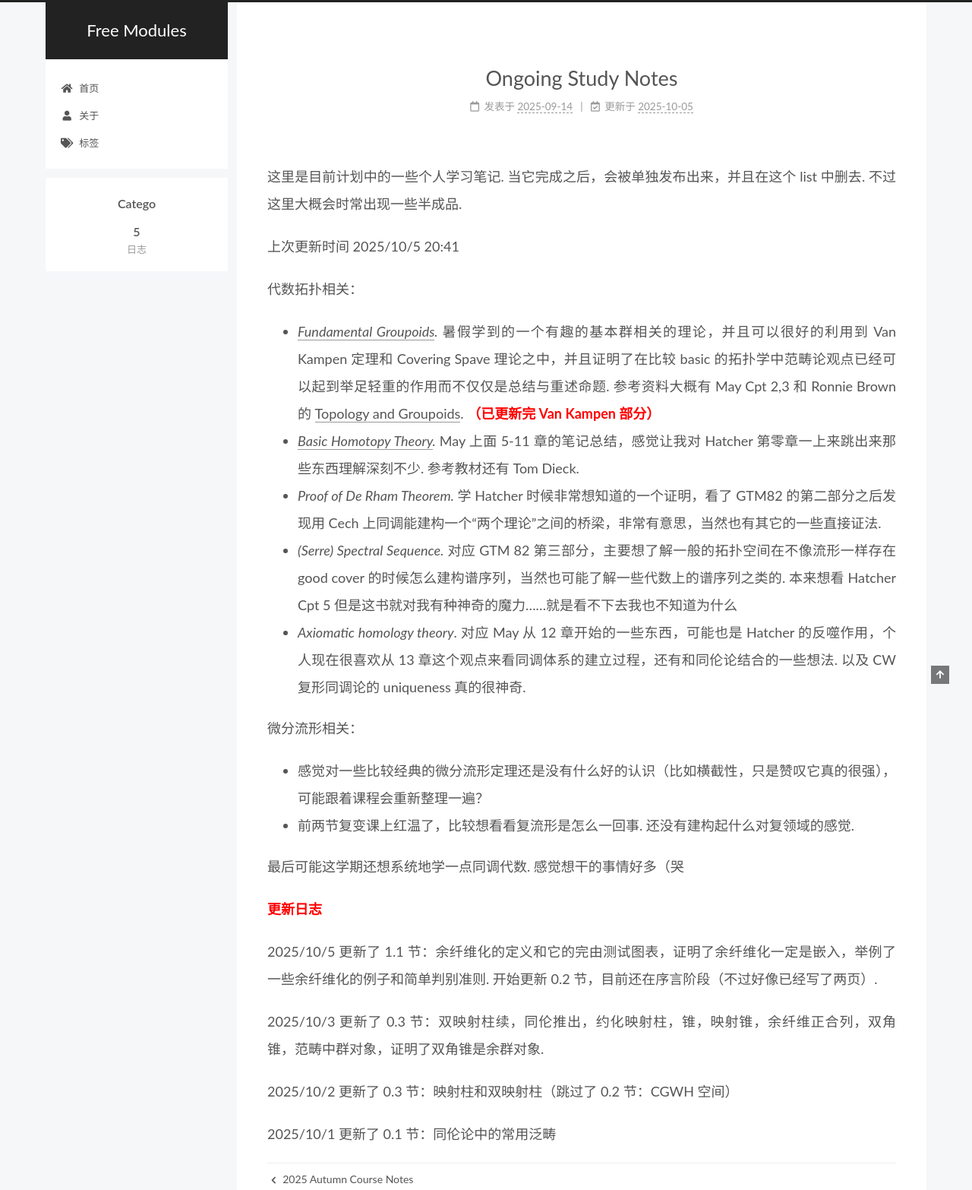
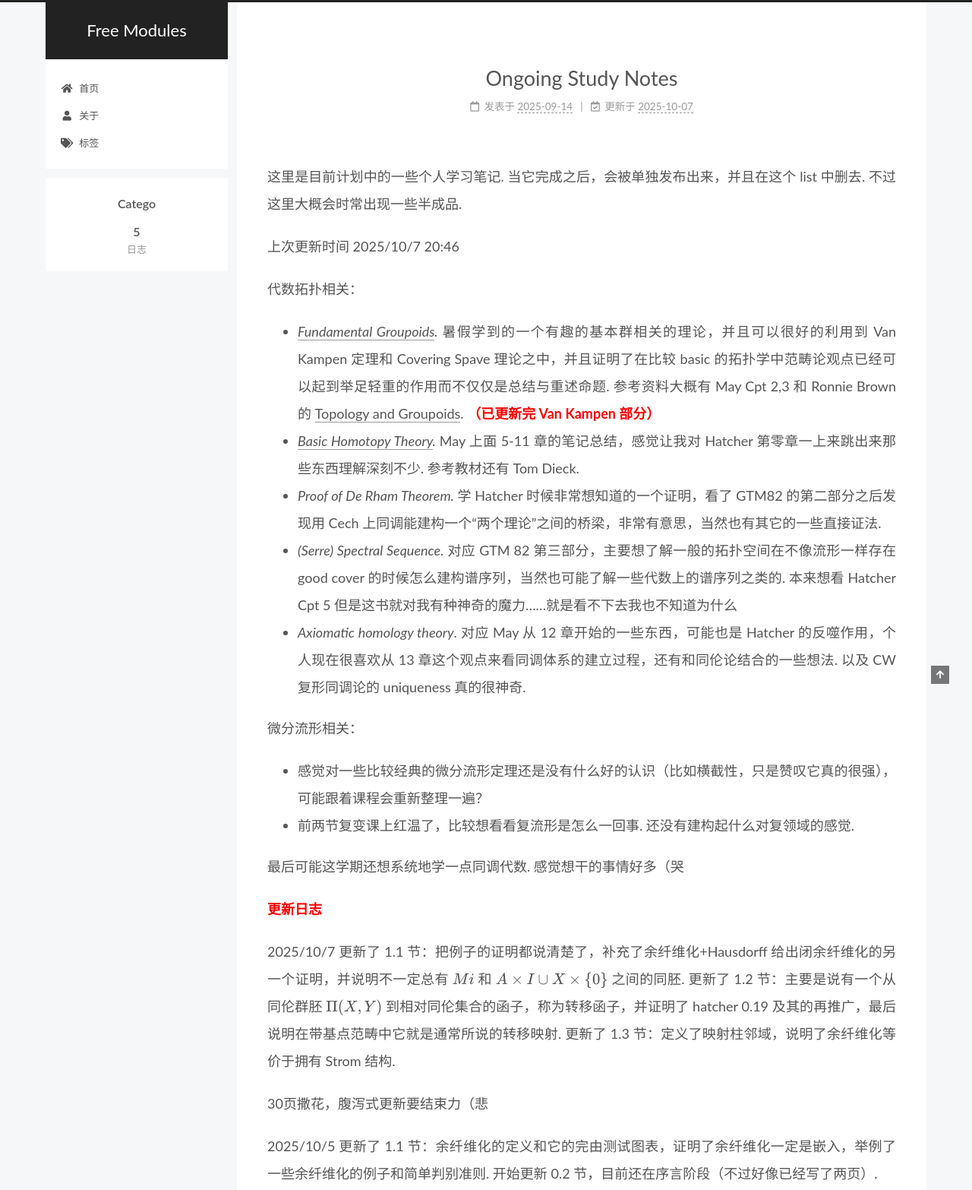
Before and after one commit to Catego97/Catego97.github.io, a plain HTML site: page 2025/09/14/todolist/index.html in a window 1280 px wide. Shown: the top 1566 px of the page at 76% size. Drawn offline with nearby package versions, Linux system fonts and the light colour scheme; some packages are replaced by stand-ins of ours; a script that the page names is missing.

Commit message:
Site updated: 2025-10-07 20:48:26

```diff
--- a/2025/09/14/todolist/index.html
+++ b/2025/09/14/todolist/index.html
@@ -23,7 +23,7 @@
   <meta name="description" content="这里是目前计划中的一些个人学习笔记.
  当它完成之后，会被单独发布出来，并且在这个 list 中删去.
  不过这里大概会时常出现一些半成品.
- 上次更新时间 2025&#x2F;10&#x2F;5 20:41">
+ 上次更新时间 2025&#x2F;10&#x2F;7 20:46">
 <meta property="og:type" content="article">
 <meta property="og:title" content="Ongoing Study Notes">
 <meta property="og:url" content="http://example.com/2025/09/14/todolist/index.html">
@@ -31,10 +31,10 @@
 <meta property="og:description" content="这里是目前计划中的一些个人学习笔记.
  当它完成之后，会被单独发布出来，并且在这个 list 中删去.
  不过这里大概会时常出现一些半成品.
- 上次更新时间 2025&#x2F;10&#x2F;5 20:41">
+ 上次更新时间 2025&#x2F;10&#x2F;7 20:46">
 <meta property="og:locale" content="zh_CN">
 <meta property="article:published_time" content="2025-09-14T02:50:00.000Z">
-<meta property="article:modified_time" content="2025-10-05T12:43:31.407Z">
+<meta property="article:modified_time" content="2025-10-07T12:47:42.161Z">
 <meta property="article:author" content="Catego">
 <meta name="twitter:card" content="summary">
 
@@ -193,7 +193,7 @@
                   <i class="far fa-calendar-check"></i>
                 </span>
                 <span class="post-meta-item-text">更新于</span>
-                <time title="修改时间：2025-10-05 20:43:31" itemprop="dateModified" datetime="2025-10-05T20:43:31+08:00">2025-10-05</time>
+                <time title="修改时间：2025-10-07 20:47:42" itemprop="dateModified" datetime="2025-10-07T20:47:42+08:00">2025-10-07</time>
               </span>
 
 
@@ -217,7 +217,7 @@
         <p>这里是目前计划中的一些个人学习笔记.
 当它完成之后，会被单独发布出来，并且在这个 list 中删去.
 不过这里大概会时常出现一些半成品.</p>
-<p>上次更新时间 2025/10/5 20:41 <span id="more"></span></p>
+<p>上次更新时间 2025/10/7 20:46 <span id="more"></span></p>
 <p>代数拓扑相关：</p>
 <ul>
 <li><em><a
@@ -256,6 +256,17 @@ Hatcher Cpt 5
 </ul>
 <p>最后可能这学期还想系统地学一点同调代数. 感觉想干的事情好多（哭</p>
 <p><font color="red"><strong>更新日志</strong></font></p>
+<p>2025/10/7 更新了 1.1
+节：把例子的证明都说清楚了，补充了余纤维化+Hausdorff
+给出闭余纤维化的另一个证明，并说明不一定总有 <span
+class="math inline">\(Mi\)</span> 和 <span class="math inline">\(A\times
+I \cup X\times\{0\}\)</span> 之间的同胚. 更新了 1.2
+节：主要是说有一个从同伦群胚 <span
+class="math inline">\(\Pi(X,Y)\)</span>
+到相对同伦集合的函子，称为转移函子，并证明了 hatcher 0.19
+及其的再推广，最后说明在带基点范畴中它就是通常所说的转移映射. 更新了 1.3
+节：定义了映射柱邻域，说明了余纤维化等价于拥有 Strom 结构.</p>
+<p>30页撒花，腹泻式更新要结束力（悲</p>
 <p>2025/10/5 更新了 1.1
 节：余纤维化的定义和它的完由测试图表，证明了余纤维化一定是嵌入，举例了一些余纤维化的例子和简单判别准则.
 开始更新 0.2 节，目前还在序言阶段（不过好像已经写了两页）.</p>
```
Also changed, not shown: index.html (+2 -2 lines), 1 other file.
